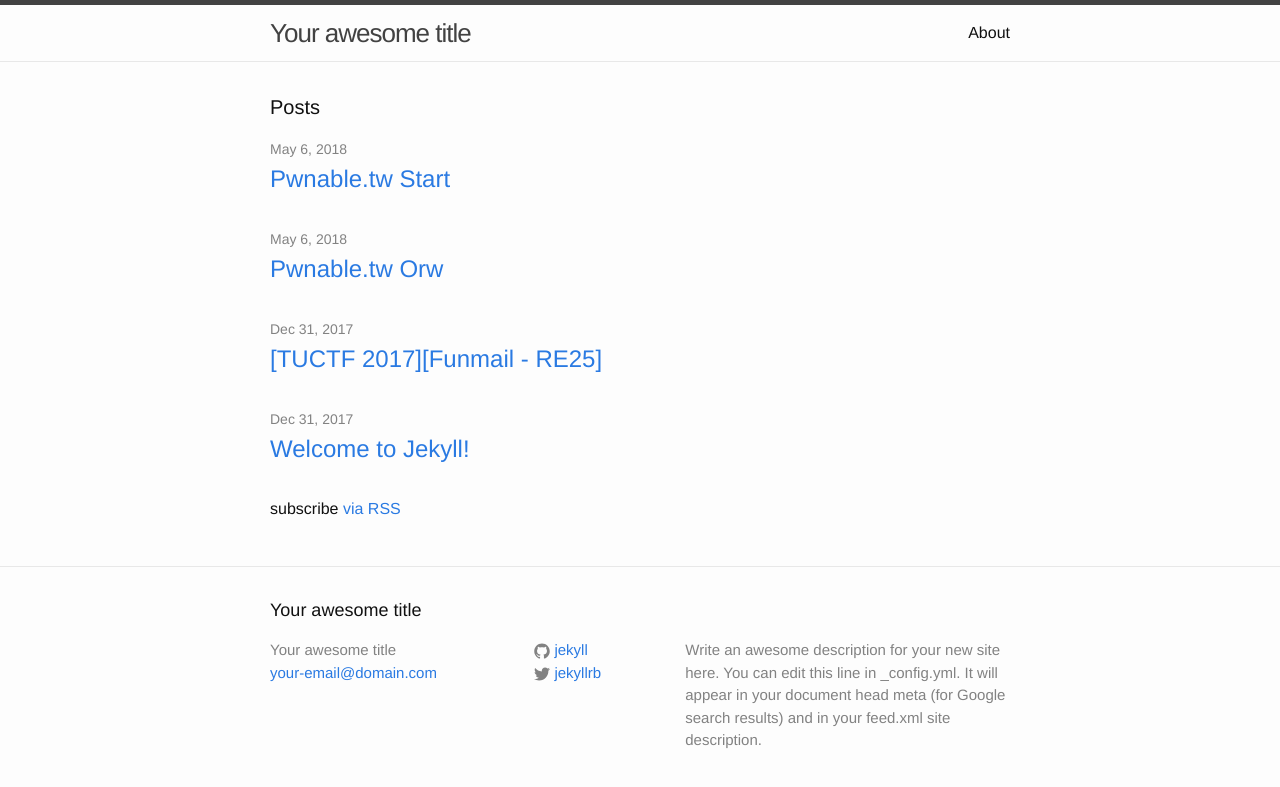
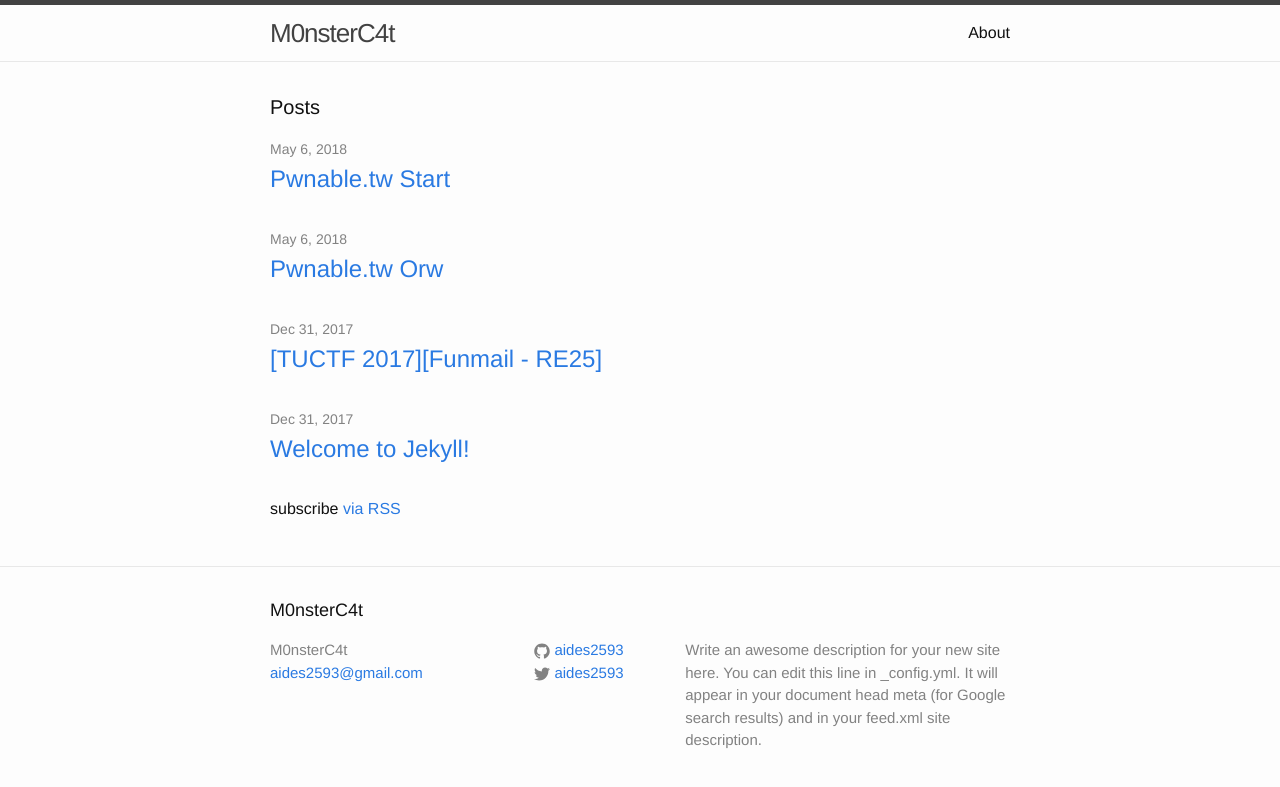
Before and after one commit to Aides2593/aides2593.github.io, a Jekyll site: the page built from index.html, in a window 1280 px wide. Shown: the top 787 px of the page. Built offline with Jekyll 4.4.1, drawn with Linux system fonts in a browser that asks for light colours.

Commit message:
Modify config

```diff
--- a/_config.yml
+++ b/_config.yml
@@ -6,16 +6,16 @@
 # 'jekyll serve'. If you change this file, please restart the server process.
 
 # Site settings
-title: Your awesome title
-email: your-email@domain.com
+title: M0nsterC4t
+email: aides2593@gmail.com
 description: > # this means to ignore newlines until "baseurl:"
   Write an awesome description for your new site here. You can edit this
   line in _config.yml. It will appear in your document head meta (for
   Google search results) and in your feed.xml site description.
 baseurl: "" # the subpath of your site, e.g. /blog
-url: "http://yourdomain.com" # the base hostname & protocol for your site
-twitter_username: jekyllrb
-github_username:  jekyll
+url: "https://aides2593.github.io" # the base hostname & protocol for your site
+twitter_username: aides2593
+github_username:  aides2593
 
 # Build settings
 markdown: kramdown
```
